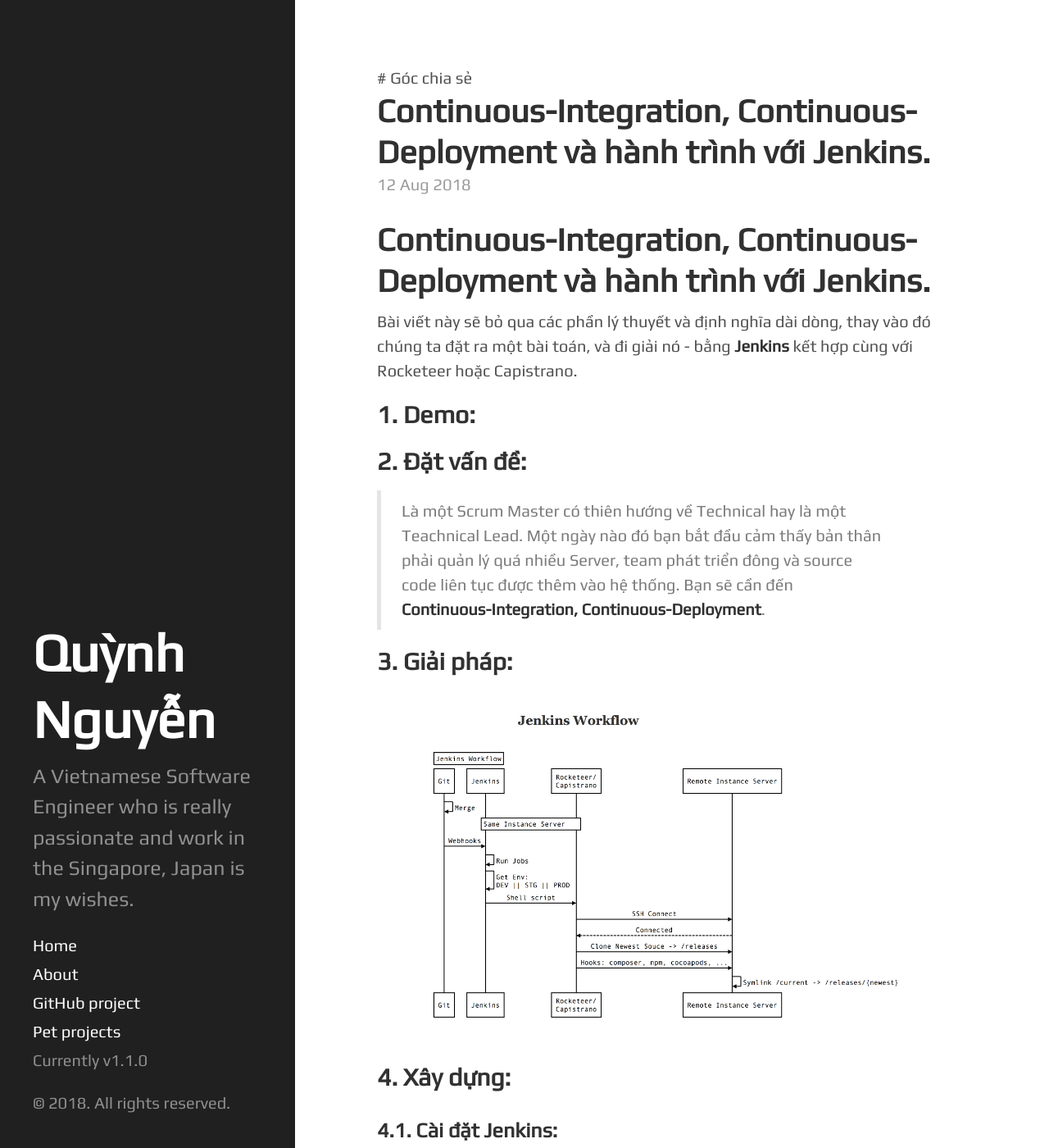
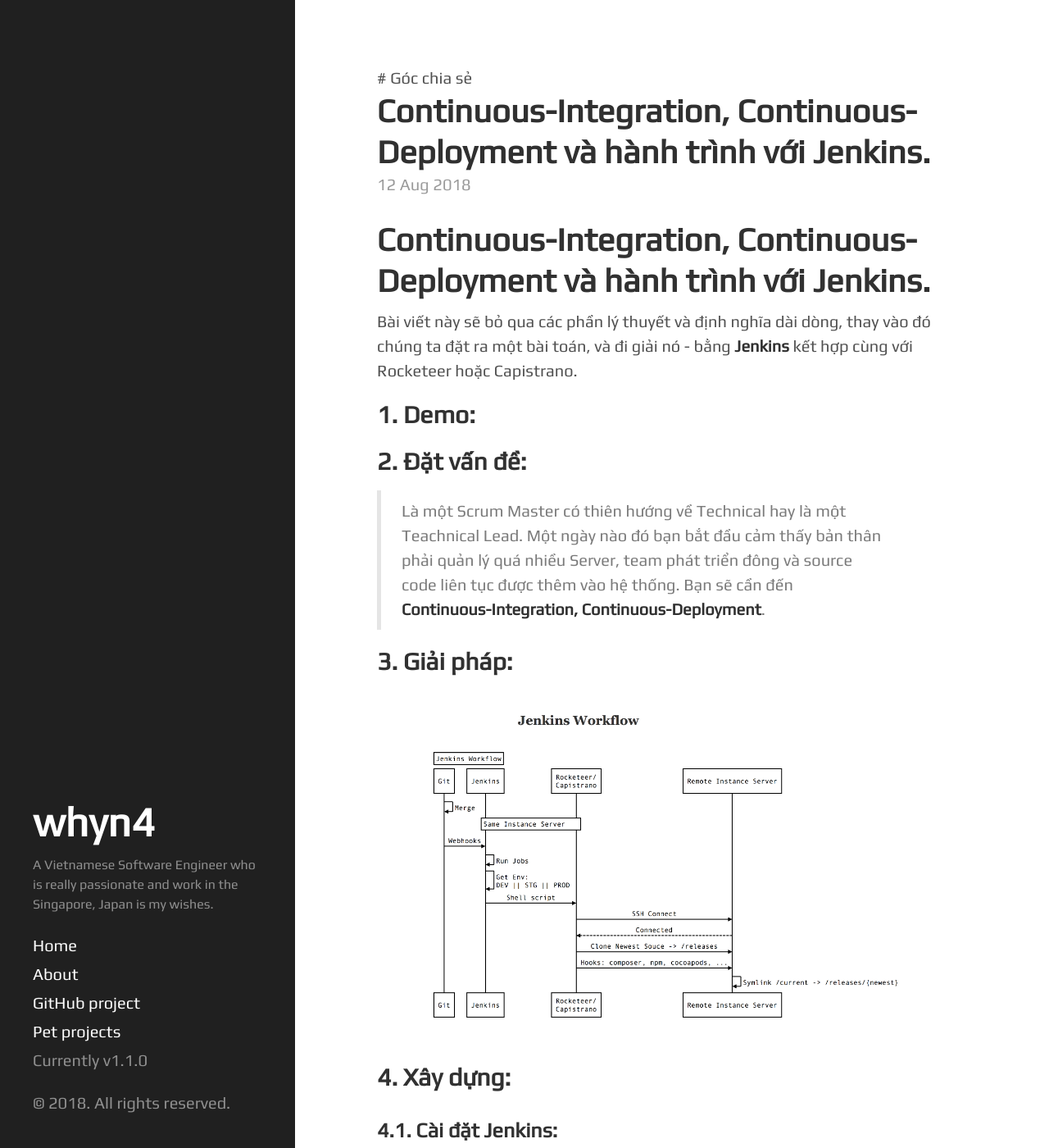
Before and after one commit to Quynh-Nguyen/quynh-nguyen.github.io, a Jekyll site: the page built from index.html, in a window 1280 px wide and 1400 px high. Shown: the whole window at 82% size. Built offline with Jekyll 4.4.1, drawn with Linux system fonts in a browser that asks for light colours; the list of posts is cut into pages by our own code.

Commit message:
Update Fontsize

```diff
--- a/_config.yml
+++ b/_config.yml
@@ -5,7 +5,7 @@
 permalink:        pretty
 
 # Setup
-title:            Quỳnh Nguyễn
+title:            whyn4
 tagline:          'A Technical Blog'
 description:      'A Vietnamese Software Engineer who is really passionate and work in the Singapore, Japan is my wishes.'
 url:              http://quynh-nguyen.github.io
--- a/public/css/hyde.css
+++ b/public/css/hyde.css
@@ -82,7 +82,7 @@
   color: #fff;
   margin-top: 0;
   font-family: 'Play', sans-serif;
-  font-size: 3.25rem;
+  font-size: 2.5rem;
 }
 
 /* Sidebar nav */
--- a/public/css/poole.css
+++ b/public/css/poole.css
@@ -259,7 +259,7 @@
  */
 
 .lead {
-  font-size: 1.25rem;
+  font-size: 0.8rem;
   font-weight: 300;
 }
 
```
